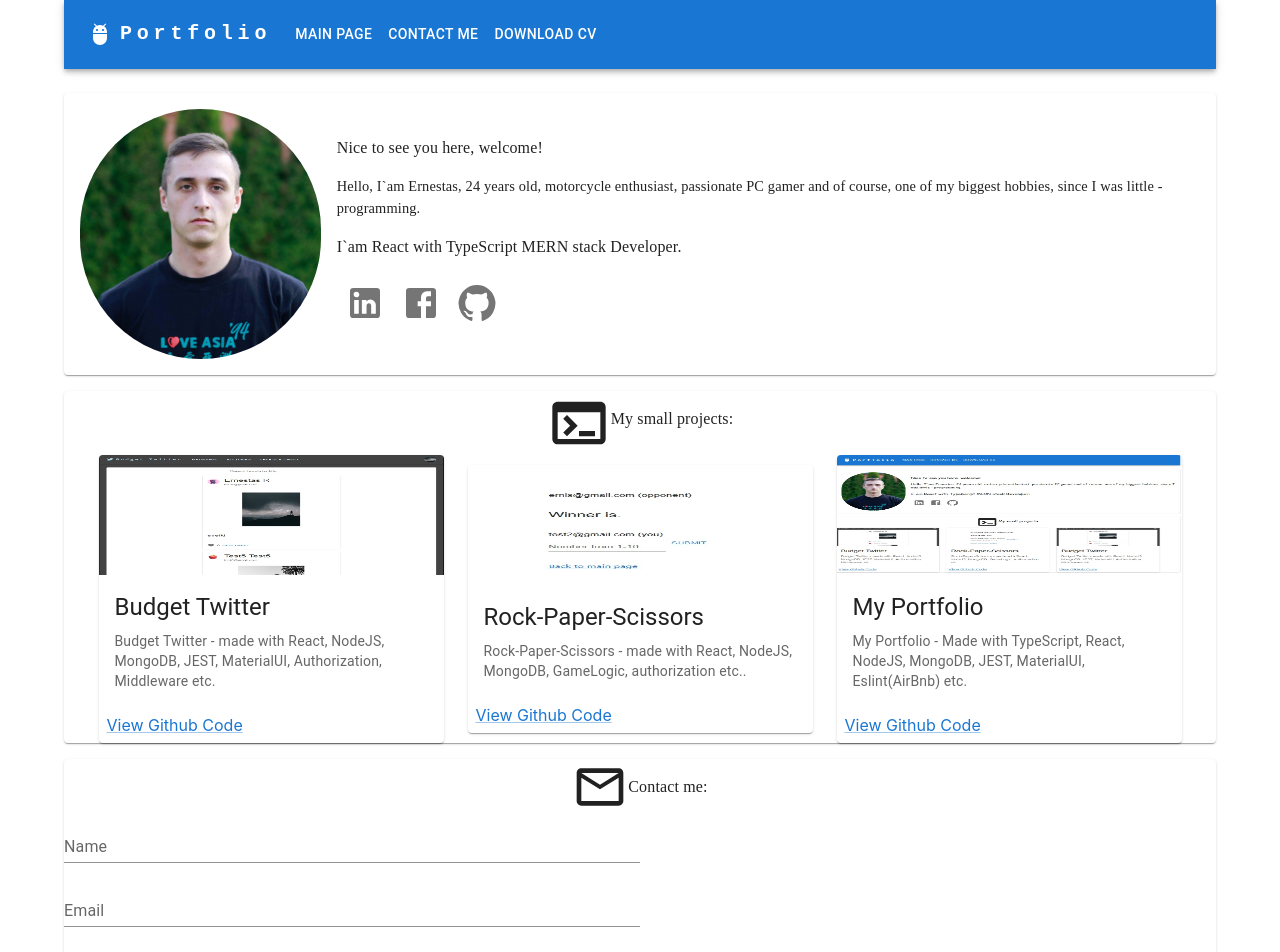
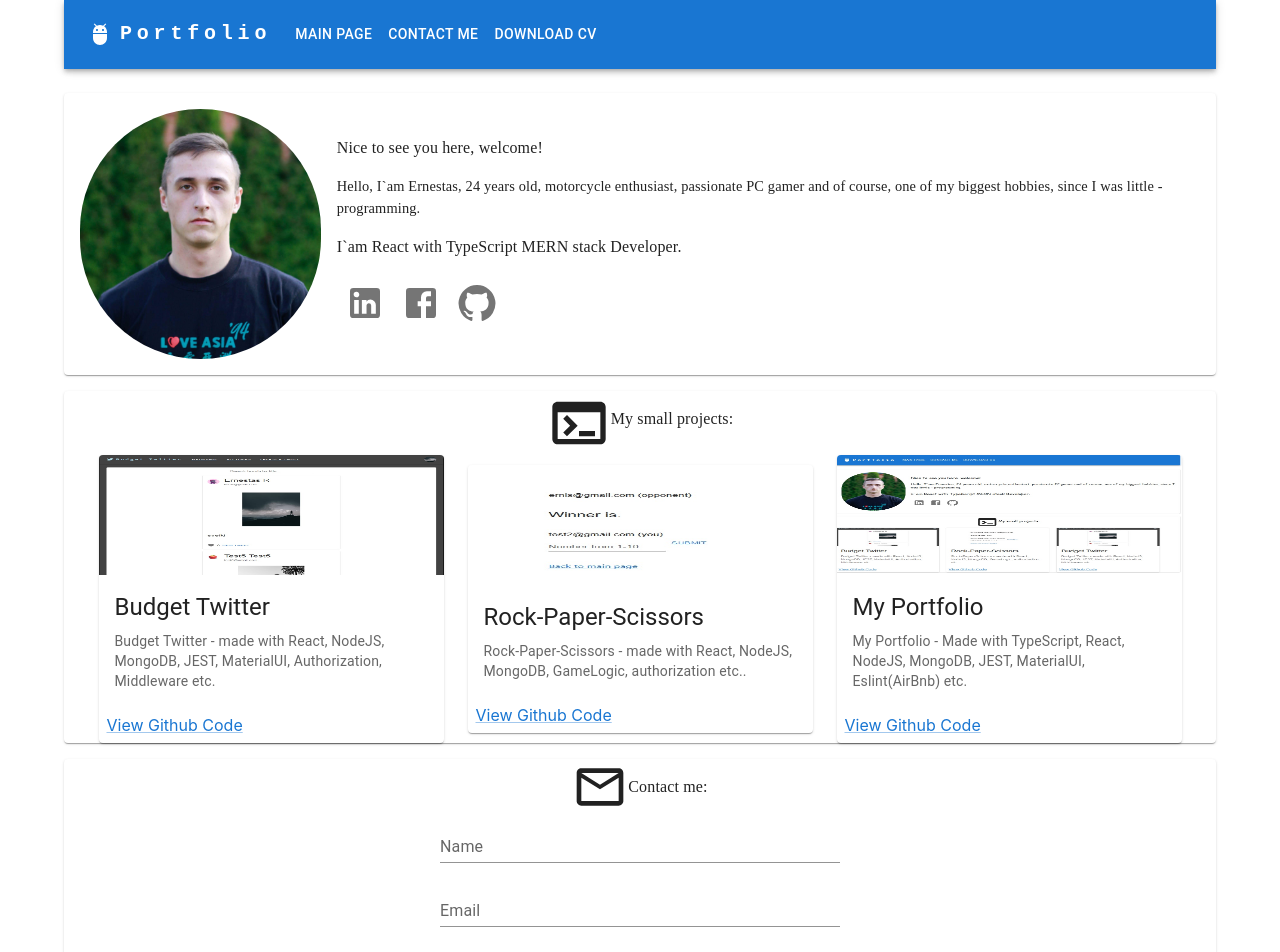
Before and after one commit to ErnestasRa/Portfolio-Page---React-TypeScript-NodeJS-MUI, a React (Create React App) app: page / in a window 1280 px wide. Shown: the top 952 px of the page. Built offline with nearby package versions, Linux system fonts and the light colour scheme.

Commit message:
feat: front-end of contact-me finished

```diff
--- a/src/components/contact-me/contact-me-inputs.tsx
+++ b/src/components/contact-me/contact-me-inputs.tsx
@@ -8,19 +8,33 @@ import {
 const ContactMeInputs: React.FC = () => (
   <Box sx={{
     display: 'flex',
+    justifyContent: { md: 'center', xs: 'center' },
+    alignItems: { md: 'center', xs: 'center' },
     flexDirection: 'column',
     gap: 2,
-    width: { xs: '100%', md: '50%' },
+    width: { xs: '100%', md: '100%' },
+
   }}
   >
-    <TextField id="standard-basic" label="Name" variant="standard" />
-    <TextField id="standard-basic" label="Email" variant="standard" />
+    <TextField
+      id="standard-basic"
+      label="Name"
+      variant="standard"
+      sx={{ width: { xs: '80%', md: '50vh' } }}
+    />
+    <TextField
+      id="standard-basic"
+      label="Email"
+      variant="standard"
+      sx={{ width: { xs: '80%', md: '50vh' } }}
+    />
     <TextField
       id="standard-multiline-static"
       label="Message"
       multiline
       rows={4}
       variant="standard"
+      sx={{ width: { xs: '80%', md: '50vh' } }}
     />
     <Button>Send me a message!</Button>
   </Box>
--- a/src/components/my-apps/apps-box.tsx
+++ b/src/components/my-apps/apps-box.tsx
@@ -27,9 +27,7 @@ const AppMediaCard:React.FC<AppMediaCardType> = ({
       alt="green iguana"
       height="120"
       image={image}
-      sx={{
-        objectFit: 'fill',
-      }}
+      sx={{ objectFit: 'fill' }}
     />
     <CardContent>
       <Typography gutterBottom variant="h5" component="div">
@@ -42,7 +40,6 @@ const AppMediaCard:React.FC<AppMediaCardType> = ({
     <CardActions>
       <Link href={link} sx={{ textAlign: 'center' }}>
         View Github Code
-
       </Link>
     </CardActions>
   </Card>
```
